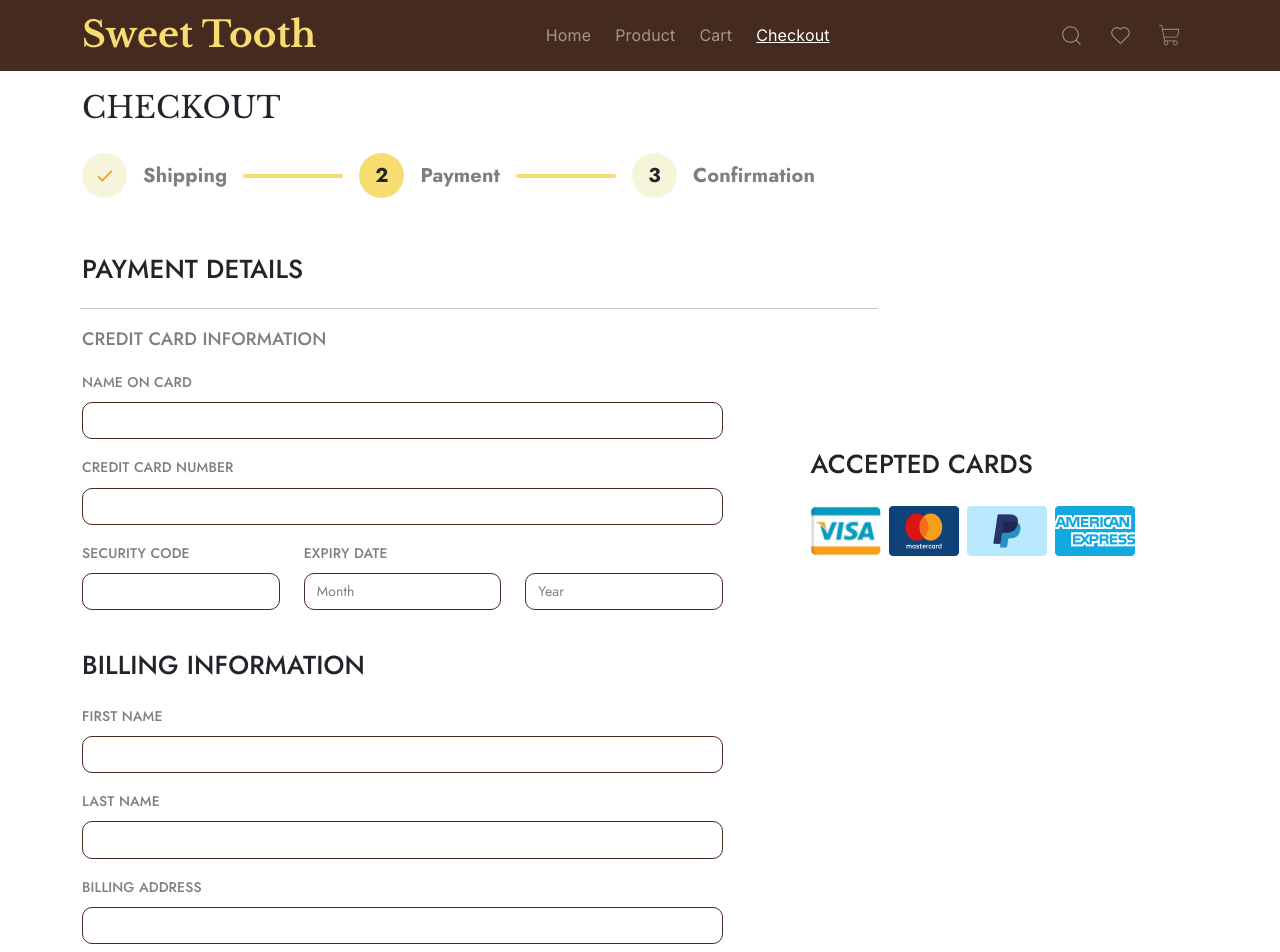
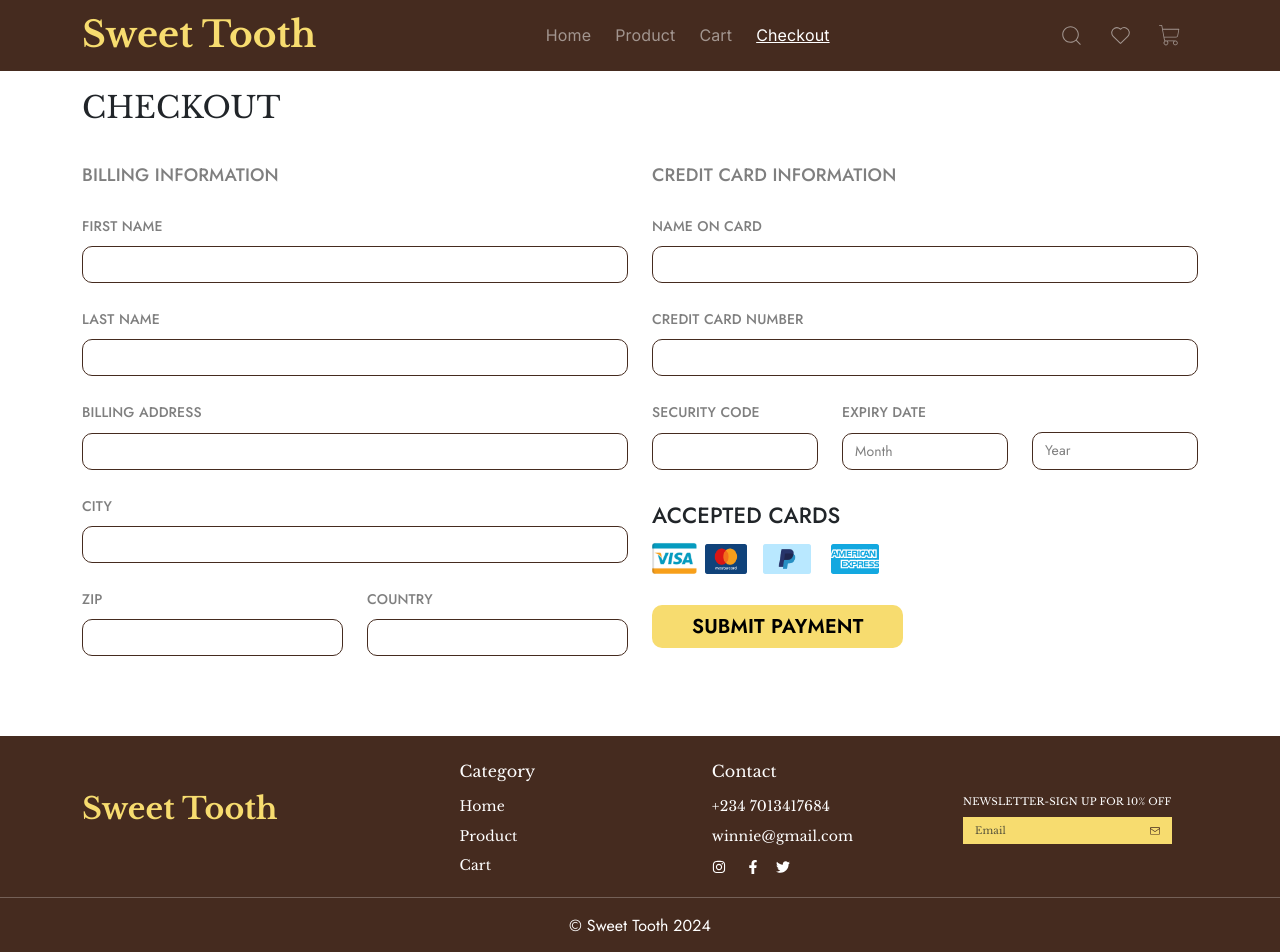
Before and after one commit to crystal4000/sweet_tooth_hng11, a React (Create React App) app: page /checkout in a window 1280 px wide. Shown: the top 952 px of the page. Built offline with nearby package versions, Linux system fonts and the light colour scheme; a web font is replaced by a local one.

Commit message:
Checkout Design Changed

```diff
--- a/src/components/Footer.tsx
+++ b/src/components/Footer.tsx
@@ -24,9 +24,6 @@ const Footer = () => {
                 </li>
                 <li>
                   <NavLink to="/cart">Cart</NavLink>
-                </li>
-                <li>
-                  <NavLink to="#">Delivery</NavLink>
                 </li>
               </ul>
             </div>
--- a/src/components/Navigation.tsx
+++ b/src/components/Navigation.tsx
@@ -48,7 +48,7 @@ const Navigation = () => {
               toggle={toggle}
             />
             <CustomNavLink
-              to="#cart"
+              to="/cart"
               label={<PiShoppingCartThin className="nav-icon" />}
               toggle={toggle}
             />
--- a/src/css/Checkout.css
+++ b/src/css/Checkout.css
@@ -39,9 +39,8 @@
 }
 
 .payment h3 {
-  font-size: 26px;
+  font-size: 22px;
   font-weight: 500;
-  line-height: 46.24px;
 }
 
 .payment hr {
@@ -92,29 +91,29 @@
 .payment .image-container.visa {
   background: url(../images/Visa.png) no-repeat;
   background-size: contain;
-  height: 70px;
-  width: 70px;
+  height: 45px;
+  width: 45px;
 }
 
 .payment .image-container.mastercard {
   background: url(../images/Mastercard.png) no-repeat;
   background-size: contain;
-  height: 50px;
-  width: 70px;
+  height: 30px;
+  width: 50px;
 }
 
 .payment .image-container.paypal {
   background: url(../images/PayPal.png) no-repeat;
   background-size: contain;
-  height: 50px;
-  width: 80px;
+  height: 30px;
+  width: 60px;
 }
 
 .payment .image-container.american-express {
   background: url(../images/AmericanExpress.png) no-repeat;
   background-size: contain;
-  height: 50px;
-  width: 80px;
+  height: 30px;
+  width: 60px;
 }
 
 .payment .submitBtn {
--- a/src/pages/Checkout.tsx
+++ b/src/pages/Checkout.tsx
@@ -1,6 +1,6 @@
 import { Col, Container, Form, Row } from "react-bootstrap";
 import "../css/Checkout.css";
-import { IoMdCheckmark } from "react-icons/io";
+// import { IoMdCheckmark } from "react-icons/io";
 
 const Checkout = () => {
   return (
@@ -8,7 +8,7 @@ const Checkout = () => {
       <section className="checkout mb-5">
         <h2>CHECKOUT</h2>
 
-        <div className="timeline d-flex align-items-center">
+        {/* <div className="timeline d-flex align-items-center">
           <div className="icon me-md-3 me-1">
             <IoMdCheckmark color="rgba(247, 158, 27, 1)" />
           </div>
@@ -19,32 +19,73 @@ const Checkout = () => {
           <div className="line me-md-3 me-1"></div>
           <div className="icon me-md-3 me-1">3</div>
           <span>Confirmation</span>
+        </div> */}
+
+        <Form className="payment row mt-3">
+          {/* <h3 className="mb-3">PAYMENT DETAILS</h3>
+          <hr /> */}
+
+          <div className="col-md-6 col-12">
+            <>
+              <h5 className="mb-4">BILLING INFORMATION</h5>
+              <Form.Group className="mb-4">
+                <Form.Label>First Name</Form.Label>
+                <Form.Control type="text" className="form-control" />
+              </Form.Group>
+              <Form.Group className="mb-4">
+                <Form.Label>Last Name</Form.Label>
+                <Form.Control type="text" className="form-control" />
+              </Form.Group>
+              <Form.Group className="mb-4">
+                <Form.Label>Billing Address</Form.Label>
+                <Form.Control type="text" className="form-control" />
+              </Form.Group>
+              <Form.Group className="mb-4">
+                <Form.Label>City</Form.Label>
+                <Form.Control type="text" className="form-control" />
+              </Form.Group>
+
+              <Row>
+                <Col md={6}>
+                  <Form.Group className="mb-4">
+                    <Form.Label>ZIP</Form.Label>
+                    <Form.Control type="text" className="form-control" />
+                  </Form.Group>
+                </Col>
+                <Col md={6}>
+                  <Form.Group className="mb-4">
+                    <Form.Label>Country</Form.Label>
+                    <Form.Control type="text" className="form-control" />
+                  </Form.Group>
+                </Col>
+              </Row>
+            </>
           </div>
+          {/* <div className="col-md-5 col-12 d-flex flex-column align-items-md-center justify-content-center mt-2">
 
-        <Form className="payment row mt-5">
-          <h3 className="mb-3">PAYMENT DETAILS</h3>
-          <hr />
+          </div> */}
 
-          <div className="col-md-7 col-12">
+          <div className="col-md-6 col-12">
             <>
-              <h5 className="mb-3">CREDIT CARD INFORMATION</h5>
-              <Form.Group className="mb-3">
+              {" "}
+              <h5 className="mb-4">CREDIT CARD INFORMATION</h5>
+              <Form.Group className="mb-4">
                 <Form.Label>Name on Card</Form.Label>
                 <Form.Control type="text" className="form-control" />
               </Form.Group>
-              <Form.Group className="mb-3">
+              <Form.Group className="mb-4">
                 <Form.Label>Credit Card Number</Form.Label>
                 <Form.Control type="text" className="form-control" />
               </Form.Group>
               <Row>
                 <Col md={4}>
-                  <Form.Group className="mb-3">
+                  <Form.Group className="mb-4">
                     <Form.Label>Security Code</Form.Label>
                     <Form.Control type="text" className="form-control" />
                   </Form.Group>
                 </Col>
                 <Col>
-                  <Form.Group className="mb-3">
+                  <Form.Group className="mb-4">
                     <Form.Label>Expiry Date</Form.Label>
                     <Form.Control
                       type="text"
@@ -54,7 +95,7 @@ const Checkout = () => {
                   </Form.Group>
                 </Col>
                 <Col>
-                  <Form.Group className="mb-3">
+                  <Form.Group className="mb-4">
                     <Form.Control
                       type="text"
                       className="year form-control"
@@ -63,10 +104,7 @@ const Checkout = () => {
                   </Form.Group>
                 </Col>
               </Row>
-            </>
-          </div>
-          <div className="col-md-5 col-12 d-flex flex-column align-items-md-center justify-content-center mt-2">
-            <div className="d-flex flex-column mt-md-5">
+              <div className="d-flex flex-column mt-2">
                 <h3>ACCEPTED CARDS</h3>
                 <div className="d-flex align-items-center">
                   <div className="image-container visa me-2"></div>
@@ -75,42 +113,6 @@ const Checkout = () => {
                   <div className="image-container american-express"></div>
                 </div>
               </div>
-          </div>
-
-          <div className="col-md-7 col-12">
-            <>
-              <h3 className="my-3">BILLING INFORMATION</h3>
-              <Form.Group className="mb-3">
-                <Form.Label>First Name</Form.Label>
-                <Form.Control type="text" className="form-control" />
-              </Form.Group>
-              <Form.Group className="mb-3">
-                <Form.Label>Last Name</Form.Label>
-                <Form.Control type="text" className="form-control" />
-              </Form.Group>
-              <Form.Group className="mb-3">
-                <Form.Label>Billing Address</Form.Label>
-                <Form.Control type="text" className="form-control" />
-              </Form.Group>
-              <Form.Group className="mb-3">
-                <Form.Label>City</Form.Label>
-                <Form.Control type="text" className="form-control" />
-              </Form.Group>
-
-              <Row>
-                <Col md={6}>
-                  <Form.Group className="mb-3">
-                    <Form.Label>ZIP</Form.Label>
-                    <Form.Control type="text" className="form-control" />
-                  </Form.Group>
-                </Col>
-                <Col md={6}>
-                  <Form.Group className="mb-3">
-                    <Form.Label>Country</Form.Label>
-                    <Form.Control type="text" className="form-control" />
-                  </Form.Group>
-                </Col>
-              </Row>
             </>
 
             <button type="button" className="submitBtn mt-4">
```
Lines whose indentation alone changed are shown as unchanged.
